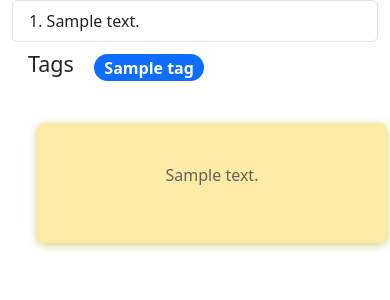
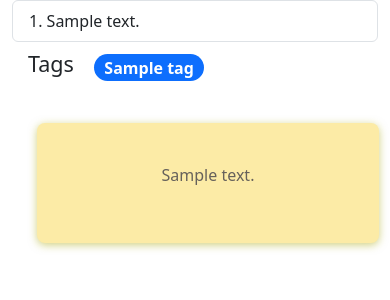
Before and after one commit to schovkla/cookbook, a Django app: page /recipe/1/ in a window 390 px wide. Shown: the part 387-687 px from the top of the page. Run offline with Django 4.2, Linux system fonts and the light colour scheme; tables that the repository leaves empty hold one stand-in row (values such as "Sample post"); some libraries are stand-ins or nearby versions.

Commit message:
Prevent overflowing on mobile by setting max width of note.

```diff
--- a/cookbook_app/templates/cookbook_app/note.html
+++ b/cookbook_app/templates/cookbook_app/note.html
@@ -1,6 +1,6 @@
 {% load static %}
 {% load i18n %}
-<div class="row d-flex justify-content-center">
+<div class="row d-flex justify-content-center mw-100">
     <div class="col-md-4 col-sm-6 content-card">
         <div class="notice-card-shadow">
             <div class="notice-card card-information">
```
